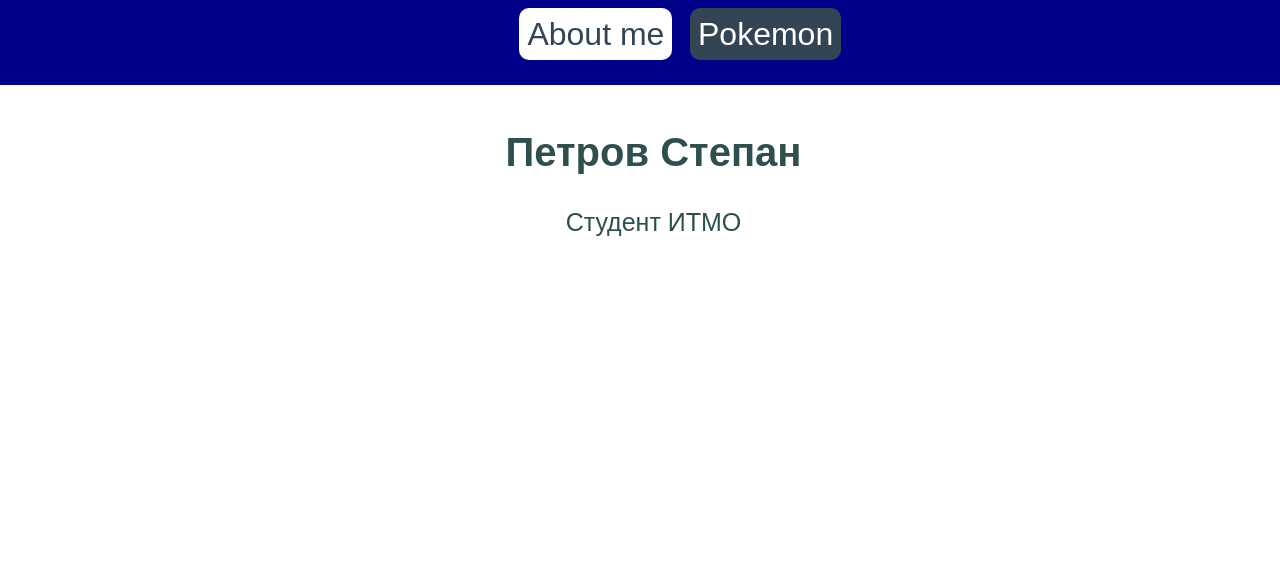
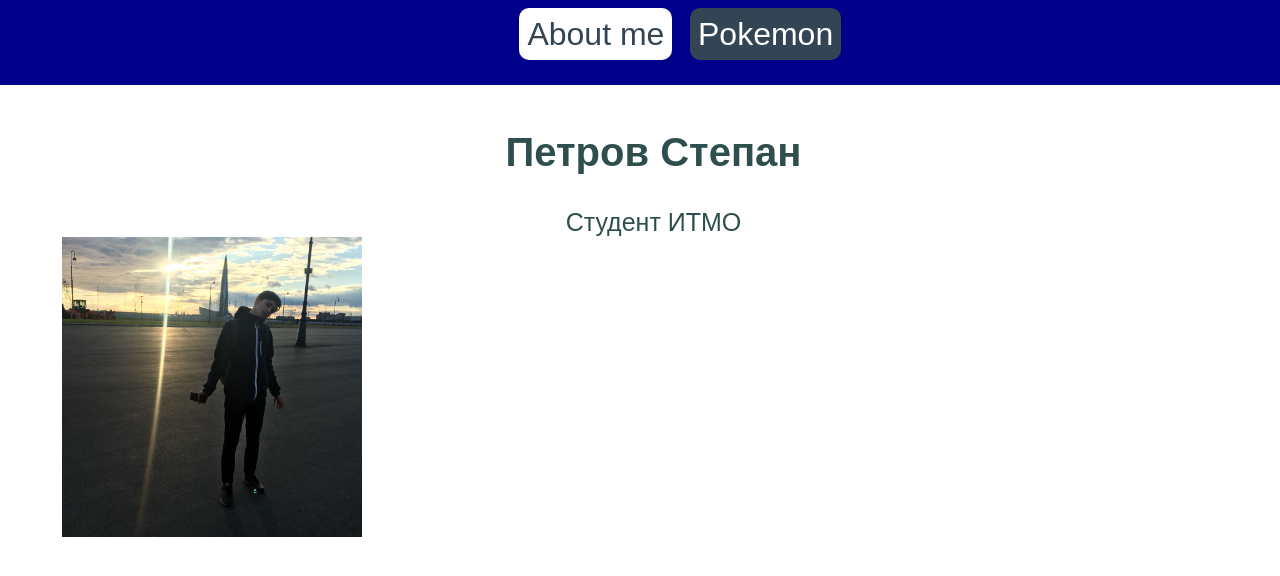
Before and after one commit to AmbidexterT/WebLab, a website: page Lab4/index.html in a window 1280 px wide. Drawn offline with Linux system fonts and the light colour scheme.

Commit message:
Update index.html

```diff
--- a/Lab4/index.html
+++ b/Lab4/index.html
@@ -20,6 +20,7 @@
 </header>
 <main id="main">
     <script src="dist/main.js"></script>
+    <img src="img/hh.jpg" alt="Company's logo" class="hh">
 </main>
 </body>
 </html>
```
